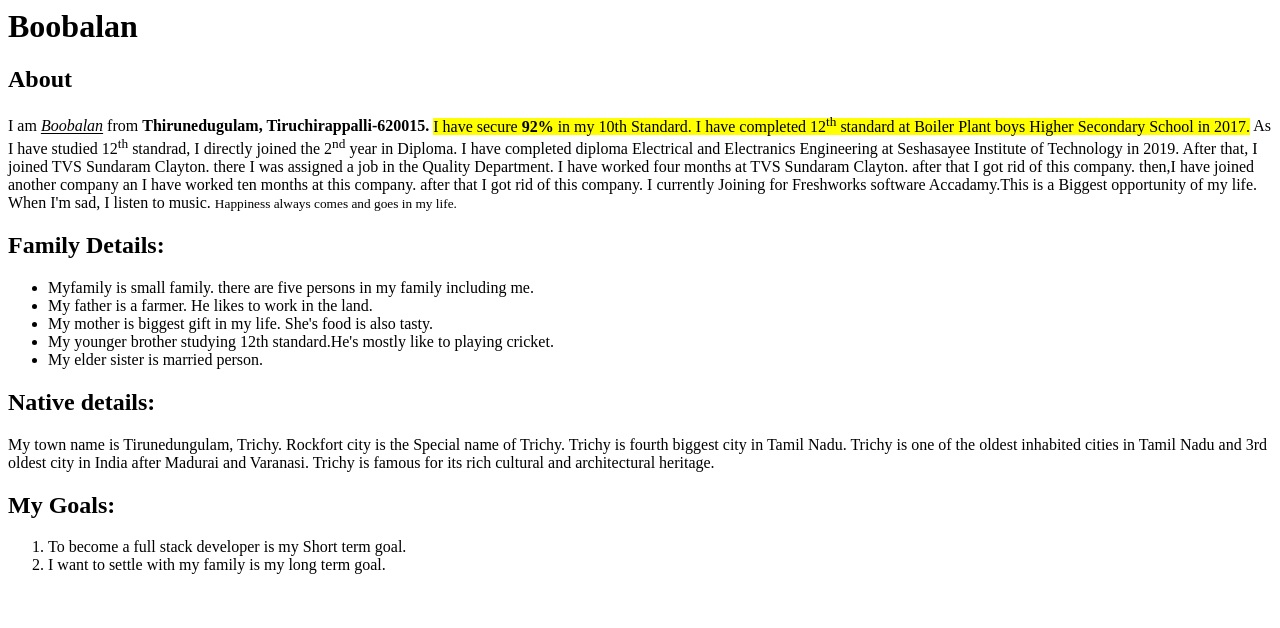
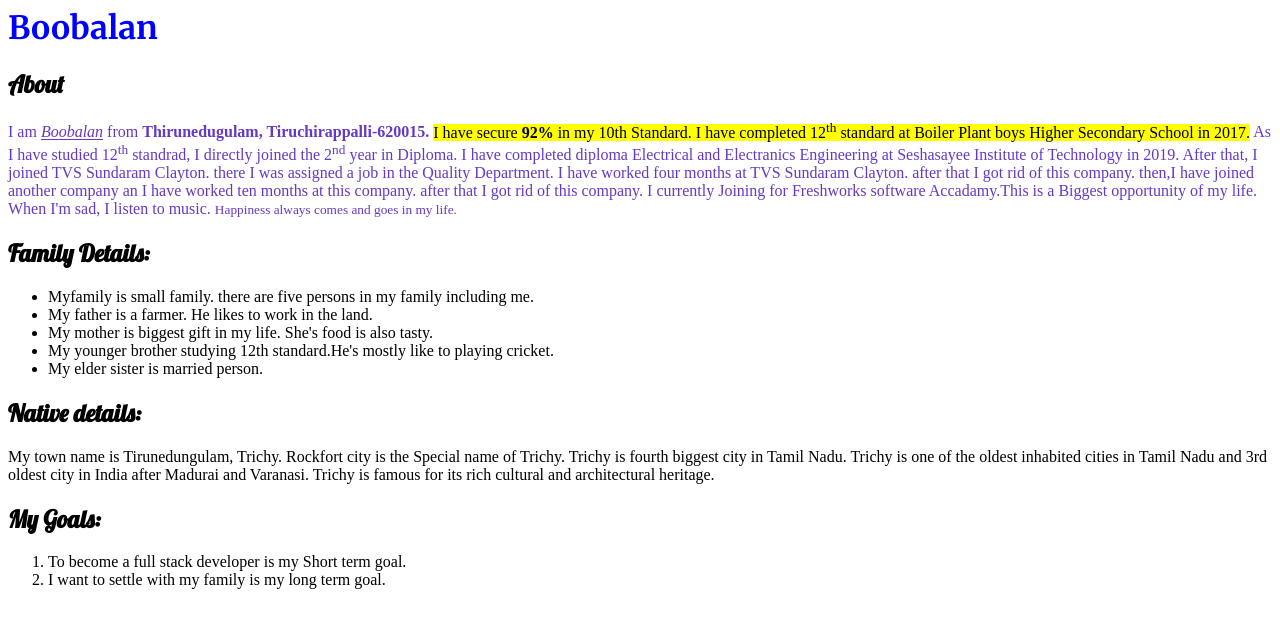
Before and after one commit to BoobalanRP/Boobalanravichandran, a plain HTML site: page index.html in a window 1280 px wide. Drawn offline with Linux system fonts and the light colour scheme.

Commit message:
added style index html

```diff
--- a/index.html
+++ b/index.html
@@ -1,6 +1,14 @@
 <html>
 <head>
       <title> boobalan Ravichandran</title>
+	  <link rel="stylesheet" href="./style.css" />
+	  <link rel="preconnect" href="https://fonts.googleapis.com">
+      <link rel="preconnect" href="https://fonts.gstatic.com" crossorigin>
+      <link href="https://fonts.googleapis.com/css2?family=Merriweather:ital,wght@0,300;0,400;0,700;0,900;1,300;1,400;1,700;1,900&display=swap" rel="stylesheet">
+
+	  <link rel="preconnect" href="https://fonts.googleapis.com">
+      <link rel="preconnect" href="https://fonts.gstatic.com" crossorigin>
+      <link href="https://fonts.googleapis.com/css2?family=Lobster&display=swap" rel="stylesheet">
 </head>
 <body>
 
--- /dev/null
+++ b/style.css
@@ -0,0 +1,12 @@
+h1{
+	color:blue;
+	font-family: "Merriweather" ;
+}
+ h2{
+	colour:green;
+	font-family: "Lobster" ;
+ }
+ p{
+	 color:#6439C6;
+	 font-family: "Patua One" ;
+ }
```
